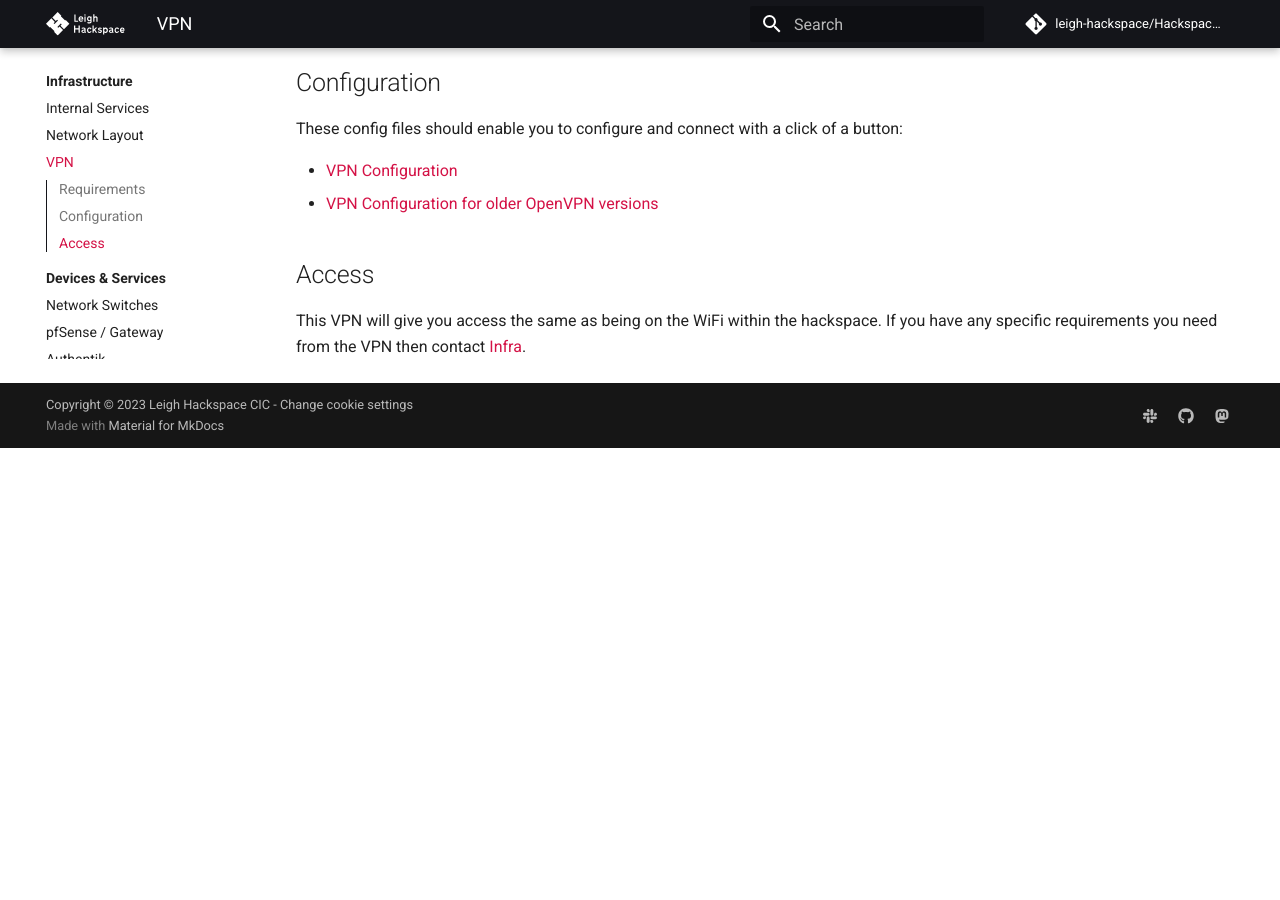
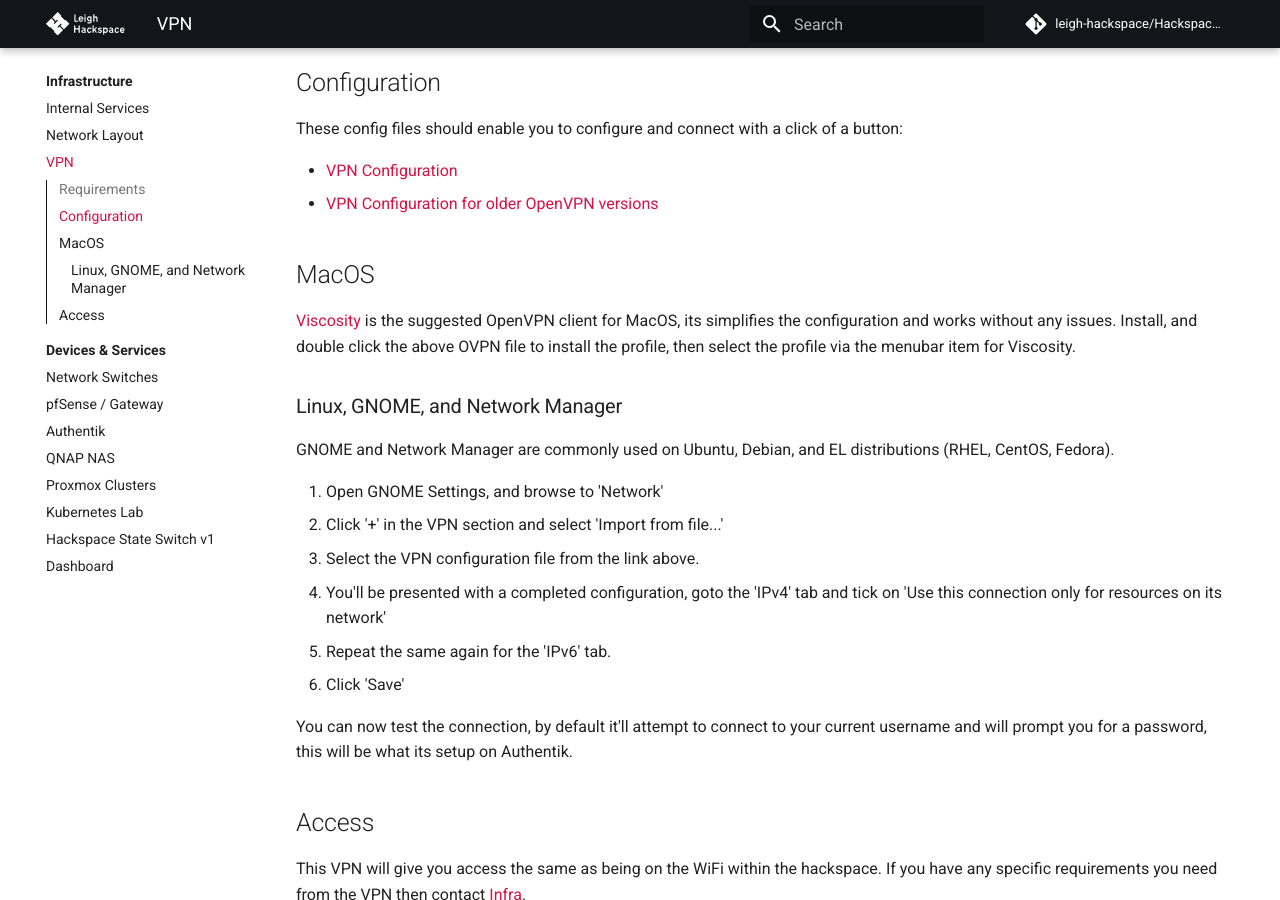
Before and after one commit to leigh-hackspace/HackspaceWiki, an MkDocs documentation site: the page built from docs/infrastructure/vpn.md, in a window 1280 px wide and 900 px high, scrolled down 463 px. Built offline with MkDocs 1.6.1 and Material for MkDocs 9.7.7, drawn with Linux system fonts in a browser that asks for light colours; comment, search, counter and statistics services are not loaded; the version menu is left out; before the commit the page ends 911 px from its top, so only the background shows below that.

Commit message:
Add docs for setup

```diff
--- a/docs/infrastructure/vpn.md
+++ b/docs/infrastructure/vpn.md
@@ -15,6 +15,23 @@ These config files should enable you to configure and connect with a click of a
 * [VPN Configuration](vpn/members-vpn.ovpn)
 * [VPN Configuration for older OpenVPN versions](vpn/members-vpn-old.ovpn)
 
+## MacOS
+
+[Viscosity](https://www.sparklabs.com/viscosity/) is the suggested OpenVPN client for MacOS, its simplifies the configuration and works without any issues. Install, and double click the above OVPN file to install the profile, then select the profile via the menubar item for Viscosity.
+
+### Linux, GNOME, and Network Manager
+
+GNOME and Network Manager are commonly used on Ubuntu, Debian, and EL distributions (RHEL, CentOS, Fedora).
+
+1. Open GNOME Settings, and browse to 'Network'
+2. Click '+' in the VPN section and select 'Import from file...'
+3. Select the VPN configuration file from the link above.
+4. You'll be presented with a completed configuration, goto the 'IPv4' tab and tick on 'Use this connection only for resources on its network'
+5. Repeat the same again for the 'IPv6' tab.
+6. Click 'Save'
+
+You can now test the connection, by default it'll attempt to connect to your current username and will prompt you for a password, this will be what its setup on Authentik.
+
 ## Access
 
 This VPN will give you access the same as being on the WiFi within the hackspace. If you have any specific requirements you need from the VPN then contact [Infra](../membership/useful_contacts.md#tech-infrastructure).
```
